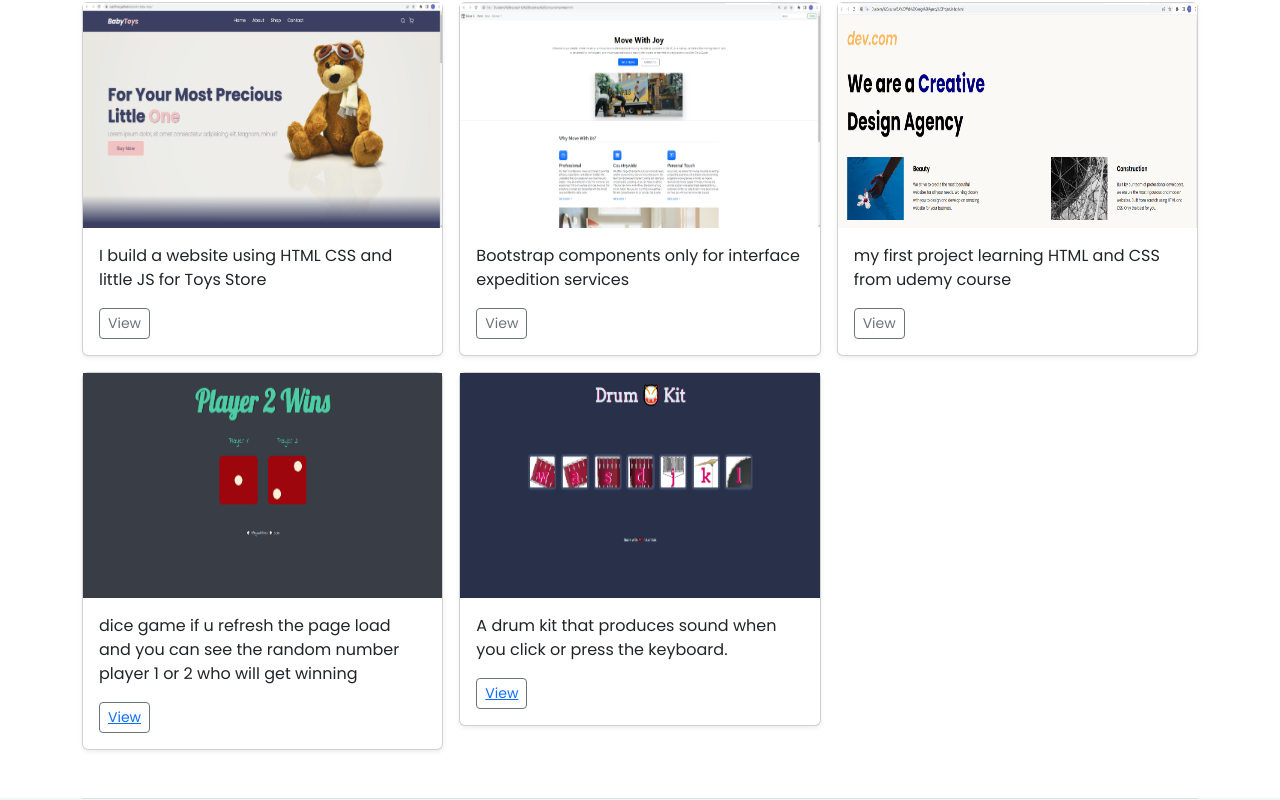
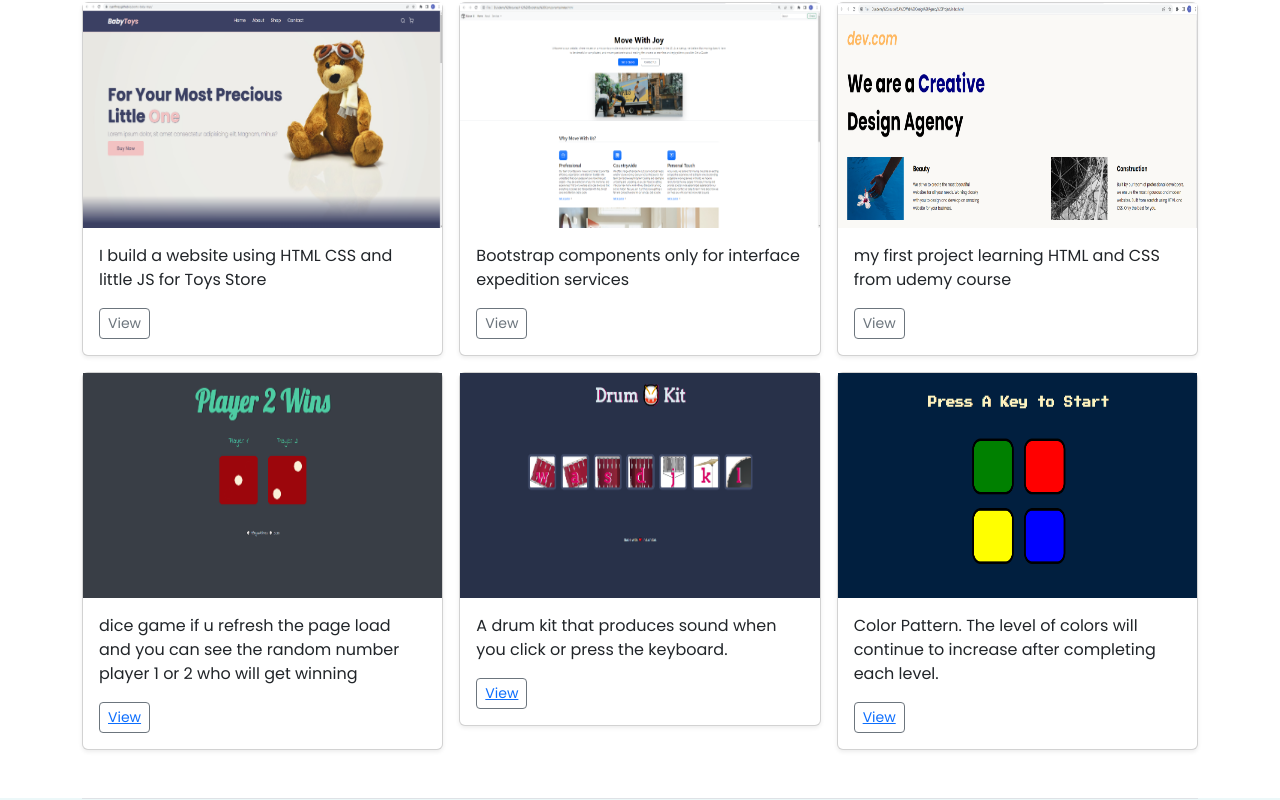
Before and after one commit to ryanfhrez/new-portfolio, a plain HTML site: page index.html in a window 1280 px wide. Shown: the part 1122-1922 px from the top of the page. Drawn offline with nearby package versions, Linux system fonts and the light colour scheme.

Commit message:
new commit

```diff
--- a/index.html
+++ b/index.html
@@ -230,6 +230,21 @@
         </div>
       </div>
 
+      <div class="col">
+        <div class="card shadow-sm">
+          <img src="./img/gamepattern.png" alt="portfolio 5" height="225">
+          <div class="card-body">
+            <p class="card-text">Color Pattern. The level of colors will continue to increase after completing each level.</p>
+            <div class="d-flex justify-content-between align-items-center">
+              <div class="btn-group">
+                <button type="button" class="btn btn-sm btn-outline-secondary"><a href="https://ryanfhrez.github.io/pattern-game-check/">View</a></button>
+
+              </div>
+            </div>
+          </div>
+        </div>
+      </div>
+
     </section>
       <!-- End Section album Portfolio -->
       <!-- Footer -->
```
Also changed, not shown: img/gamepattern.png (added).
